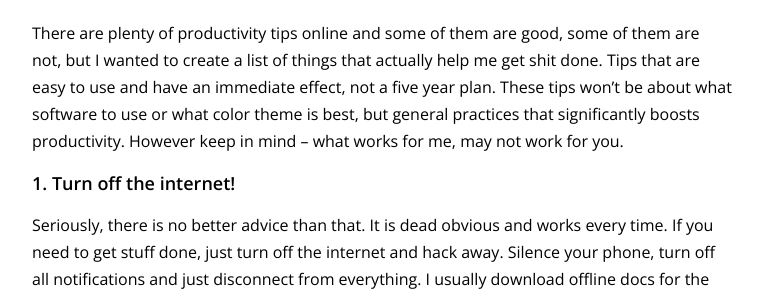
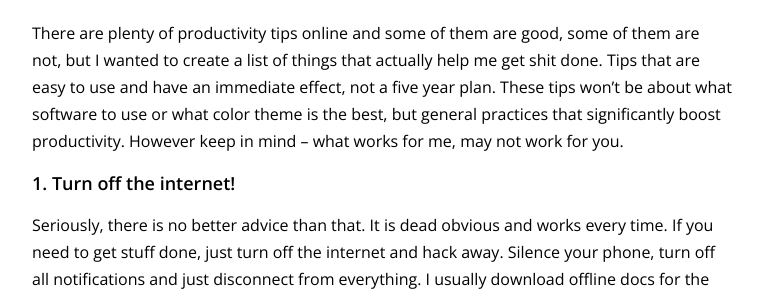
Before and after one commit to lauris/lauris.github.com, a Jekyll site: the page built from _posts/2014-08-18-productivity-tips-developers.md, in a window 1280 px wide. Shown: the part 282-579 px from the top of the page, without its empty margins (258-1021 px from the left). Built offline with Jekyll 4.4.1, drawn with Linux system fonts in a browser that asks for light colours; comment, search, counter and statistics services are not loaded.

Commit message:
Fix typo.

```diff
--- a/_posts/2014-08-18-productivity-tips-developers.md
+++ b/_posts/2014-08-18-productivity-tips-developers.md
@@ -4,7 +4,7 @@ title: "5 Productivity Tips for Developers"
 category: productivity
 ---
 
-There are plenty of productivity tips online and some of them are good, some of them are not, but I wanted to create a list of things that actually help me get shit done. Tips that are easy to use and have an immediate effect, not a five year plan. These tips won't be about what software to use or what color theme is best, but general practices that significantly boosts productivity. However keep in mind – what works for me, may not work for you.
+There are plenty of productivity tips online and some of them are good, some of them are not, but I wanted to create a list of things that actually help me get shit done. Tips that are easy to use and have an immediate effect, not a five year plan. These tips won't be about what software to use or what color theme is the best, but general practices that significantly boost productivity. However keep in mind – what works for me, may not work for you.
 
 ## 1. Turn off the internet!
 
```
